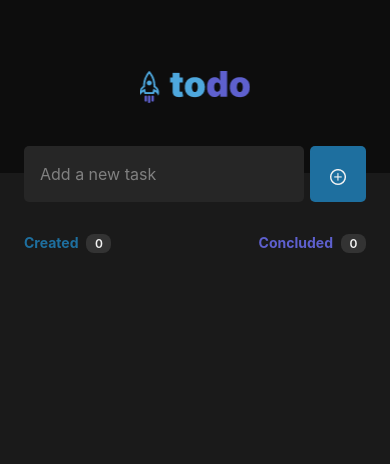
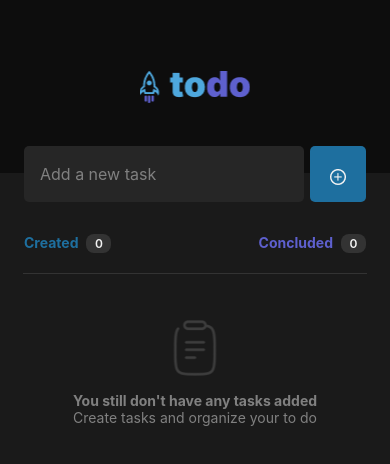
Before and after one commit to duckbox72/rn-todo-list, a React Native app: screen / in a window 390 px wide. Shown: the top 464 px of the page. Built offline with nearby package versions, Linux system fonts and the light colour scheme.

Commit message:
list empty component created

```diff
--- a/src/screens/Home/index.tsx
+++ b/src/screens/Home/index.tsx
@@ -70,10 +70,18 @@ export function Home() {
         </View>
       </View>
 
-      {/* <View style={}>
-
-      </View> */}
-
+      <View style={styles.listEmptyComponentContainer}>
+          <Image
+            style={styles.listEmptyImage}
+            source={require('../../assets/Clipboard.png')}
+          />
+          <Text style={styles.listEmptyTextTop}>
+            You still don't have any tasks added
+          </Text>
+          <Text style={styles.listEmptyTextBottom}>
+            Create tasks and organize your to do
+          </Text>
+      </View>
     </View>
   );
-}
+}2
--- a/src/screens/Home/styles.ts
+++ b/src/screens/Home/styles.ts
@@ -101,6 +101,28 @@ export const styles = StyleSheet.create({
     fontWeight: '600',
   },
 
+  listEmptyComponentContainer: {
+    width: '88%',
 
+    borderTopColor: theme.colors.gray400,
+    borderTopWidth: .5,
+
+    alignItems: 'center',
+  },
+  listEmptyImage: {
+    width: 56,
+    height: 56,
+
+    marginTop: 46,
+    marginBottom: 16,
+  },
+  listEmptyTextTop: {
+    color: theme.colors.gray300,
+
+    fontWeight: 'bold',
+  },
+  listEmptyTextBottom: {
+    color: theme.colors.gray300
+  },
 
 });
```
Also changed, not shown: src/assets/Clipboard.png (added).
